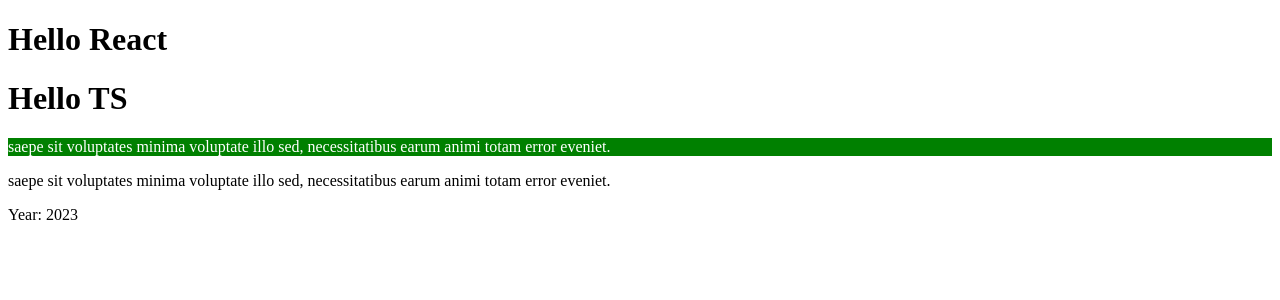
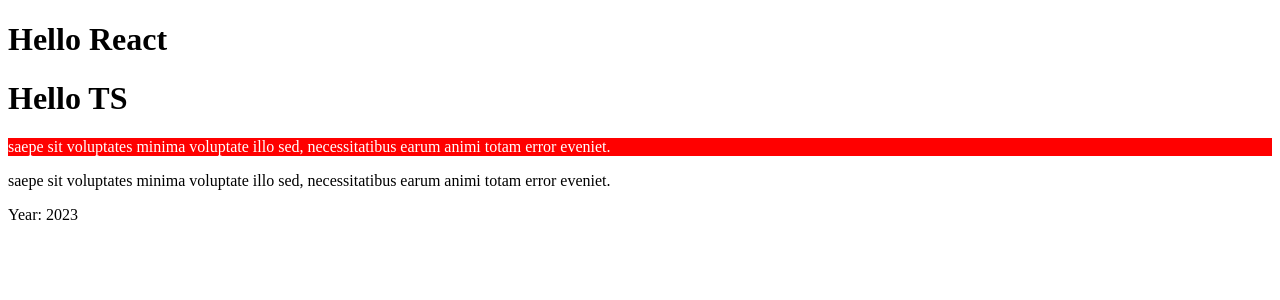
Before and after one commit to Timo-unic/REACT-2710, a React (Create React App) app: page / in a window 1280 px wide. Shown: the top 300 px of the page. Built offline with nearby package versions, Linux system fonts and the light colour scheme.

Commit message:
connecting module CSS

```diff
--- a/src/Content.css
+++ /dev/null
@@ -1,5 +0,0 @@
-.content {
-    color: white;
-    background-color: green;
-    padding: 15;
-}
--- /dev/null
+++ b/src/Content.module.css
@@ -0,0 +1,5 @@
+.text {
+    color: white;
+    background-color: red;
+    padding: 15;
+}
--- a/src/Content.tsx
+++ b/src/Content.tsx
@@ -1,4 +1,4 @@
-import './Content.css'
+import classes from './Content.module.css'
 
 type Props = {
     text1: string
@@ -7,7 +7,7 @@ type Props = {
 }
 export const Content = (props: Props) => {
   return  <>
-  <p className="content">{props.text1}</p>
+  <p className={`${classes.text}`}>{props.text1}</p>
   <p>{props.text2}</p>
   <div>Year: {props.year}</div>
 </>
```
